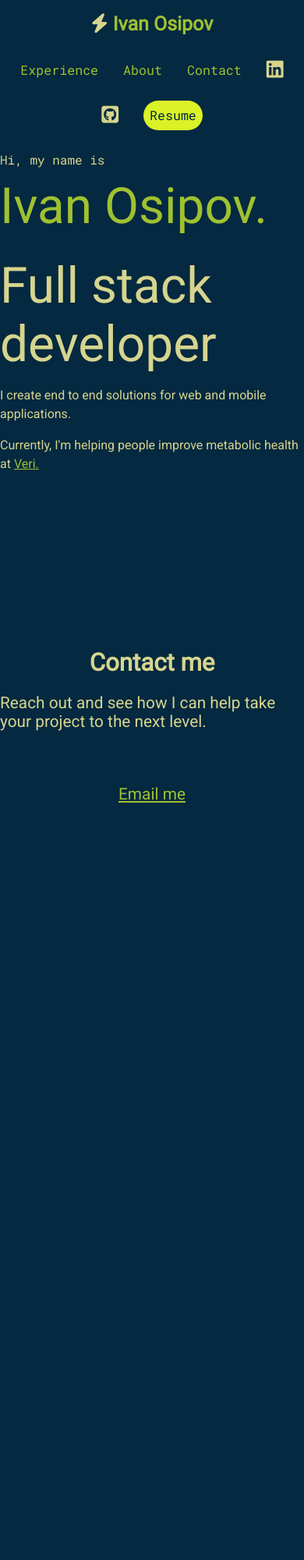
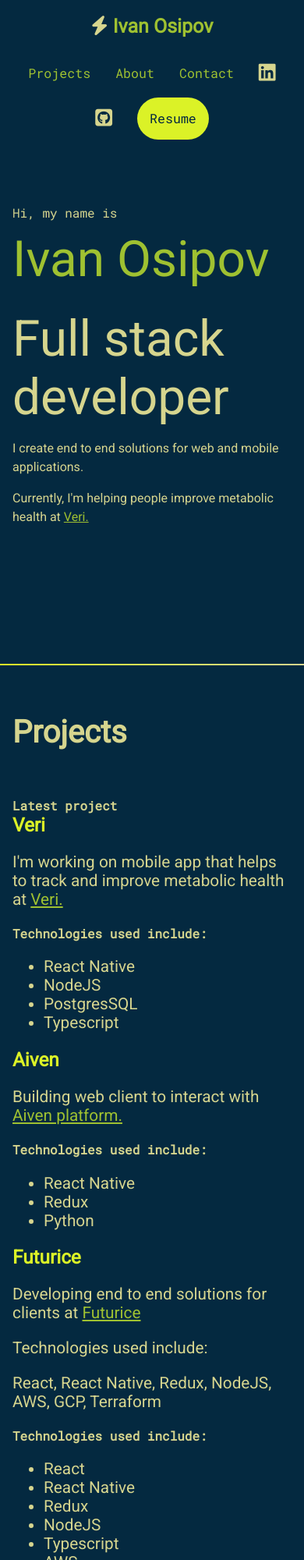
Before and after one commit to IO89/ivan.osipov.github.io, a plain HTML site: page index.html in a window 390 px wide. Shown: the top 2000 px of the page at 78% size. Before the commit the page ends 1098 px from the top, so only its background shows below. Drawn offline with Linux system fonts and the light colour scheme.

Commit message:
chore: add projects

```diff
--- a/index.html
+++ b/index.html
@@ -1,15 +1,29 @@
+<!DOCTYPE html>
+<html lang="en">
+
+<head>
+    <meta charset="UTF-8">
+    <meta http-equiv="X-UA-Compatible" content="IE=edge">
+    <meta name="viewport" content="width=device-width, initial-scale=1.0">
+    <title>Ivan's portfolio</title>
+    <link rel="preconnect" href="https://fonts.googleapis.com">
+    <link rel="preconnect" href="https://fonts.gstatic.com" crossorigin>
     <link href="https://fonts.googleapis.com/css2?family=Roboto&family=Roboto+Mono&display=swap" rel="stylesheet">
+    <link rel="stylesheet" href="styles.css">
     <script src="https://kit.fontawesome.com/d5335a0ae8.js" crossorigin="anonymous"></script>
-<link rel="stylesheet" href="styles.css">
+</head>
+
+<body>
     <nav>
         <ul>
-        <li><h1><a href="index.html">
+            <li>
+                <h1><a href="index.html">
                         <span aria-hidden="true" class="fa-solid fa-bolt"></span>
                         <span>Ivan Osipov</span>
                     </a>
                 </h1>
             </li>
-        <li><a href="#experience">Experience</a></li>
+            <li><a href="#projects">Projects</a></li>
             <li><a href="about.html">About</a></li>
             <li><a href="#contact">Contact</a></li>
             <li><a href="https://www.linkedin.com/in/ivan-osipov-5a020343/" target="_blank">
@@ -21,18 +35,103 @@
                     <span aria-hidden="true" class="fa-brands fa-square-github"></span>
                     <span class="sr-only">GitHub</span>
                 </a></li>
-        <li><a class="button" href="https://drive.google.com/file/d/1CyxkQubPVYffYy9Y0q7sVSjXZ0RsjcJJ/view?usp=share_link">Resume</a></li>
+            <li><a class="button"
+                    href="https://drive.google.com/file/d/1CyxkQubPVYffYy9Y0q7sVSjXZ0RsjcJJ/view?usp=share_link">Resume</a>
+            </li>
         </ul>
     </nav>
     <section id="intro">
-    <p class="name">Hi, my name is <span>Ivan Osipov.</span></p>
+        <p class="name">Hi, my name is <span>Ivan Osipov</span></p>
         <h2>Full stack developer</h2>
         <p>I create end to end solutions for web and mobile applications.</p>
-    <p>Currently, I'm helping people improve metabolic health at <a href="https://www.veri.co/" target="_blank">Veri.</a></p>
+        <p>Currently, I'm helping people improve metabolic health at <a href="https://www.veri.co/"
+                target="_blank">Veri.</a></p>
     </section>
 
+    <div class="gradient" />
+
+    <section id="projects">
+        <h2>Projects</h2>
+
+        <article>
+        <h4>Latest project</h4>
+        <h3>Veri</h3>
+        <p>
+            I'm working on mobile app that helps to track and improve metabolic health at <a href="https://www.veri.co/"
+                target="_blank">Veri.</a>
+        </p>
+        <h4>Technologies used include:</h4>
+        <ul>
+            <li>React Native</li>
+            <li>NodeJS</li>
+            <li>PostgresSQL</li>
+            <li>Typescript</li>
+        </ul>
+
+        <h3>Aiven</h3>
+        <p>Building web client to interact with <a href="https://aiven.io/" target="_blank">Aiven platform.</a></p>
+        <h4>Technologies used include:</h4>
+        <ul>
+            <li>React Native</li>
+            <li>Redux</li>
+            <li>Python</li>
+        </ul>
+
+        <h3>Futurice</h3>
+        <p>Developing end to end solutions for clients at <a href="https://futurice.com/">Futurice</a></p>
+        <p>Technologies used include:</p>
+        <p>React, React Native, Redux, NodeJS, AWS, GCP, Terraform</p>
+        <h4>Technologies used include:</h4>
+        <ul>
+            <li>React</li>
+            <li>React Native</li>
+            <li>Redux</li>
+            <li>NodeJS</li>
+            <li>Typescript</li>
+            <li>AWS</li>
+            <li>GCP</li>
+            <li>Terraform</li>
+        </ul>
+        </article>
+    </section>
+
+    <div class="gradient"></div>
+    <div class="section-drkgreen">
     <section id="contact">
-        <h2 >Contact me</h3>
+        <h2>Contact me</h3>
             <p>Reach out and see how I can help take your project to the next level.</p>
-        <p><a href="mailto:osipov.ivan.89@gmail.com">Email me</a></p>
+            <p><a class="button" href="mailto:osipov.ivan.89@gmail.com">Email me</a></p>
     </section>
+    </div>
+
+    <div class="gradient" />
+
+    <section id="footer">
+        <h2>Ivan Osipov | Full stack developer</h2>
+        <ul>
+            <li><a href="https://www.linkedin.com/in/ivan-osipov-5a020343/" target="_blank">
+                    <span aria-hidden="true" class="fa-brands fa-linkedin"></span>
+                    <span class="sr-only">LinkedIn</span>
+                </a>
+            </li>
+            <li><a href="https://www.github.com/io89" target="_blank">
+                    <span aria-hidden="true" class="fa-brands fa-square-github"></span>
+                    <span class="sr-only">GitHub</span>
+                </a></li>
+            <li>
+                <a mailto="osipov.ivan.89@gmail.com">
+                    <span aria-hidden="true" class="fa-solid fa-envelope"></span>
+                    <span class="sr-only">Email</span>
+                </a>
+            </li>
+        </ul>
+        <p><small>&copy Ivan Osipov <span id="current-date" /></small></p>
+    </section>
+    <script>
+        const currentDate = new Date();
+        const year = currentDate.getFullYear();
+        document.getElementById("current-date").innerHTML = year;
+    </script>
+</body>
+
+</html>
--- a/styles.css
+++ b/styles.css
@@ -36,9 +36,21 @@ a:hover {
     color: var(--ltgreen);
     text-decoration: none;
 }
+/* background div colors */
+.section-drkgreen{
+    background-color: var(--dkgreen);
+}
+.gradient{
+    background: linear-gradient(90deg, rgba(219,242,39,1) 0%, rgba(214,213,142,1) 100%);
+    height: 2px;
+}
+
+
 /* Intro section */
 #intro{
-    padding-bottom: 10rem;
+    padding: 4rem 1rem 10rem 1rem;
+    max-width: 1200px;
+    margin: 0 auto;
 }
 #intro p {
     font-size: 1rem;
@@ -111,8 +123,10 @@ nav [class*="fa-"]:hover {
 .button {
     background-color: var(--ltgreen);
     color: var(--dkblue);
-    padding: 0.5rem;
-    border-radius: 20px;
+    padding: 1rem;
+    border-radius: 30px;
+    font-family: var(--mono);
+    text-decoration: none;
 }
 .button:hover {
     background-color: var(--sand);
@@ -121,6 +135,7 @@ nav [class*="fa-"]:hover {
 @media (min-width: 850px) {
     nav {
       margin: 0 auto;
+      max-width: 1200px;
     }
     nav li:first-child {
       flex-basis: auto;
@@ -128,3 +143,35 @@ nav [class*="fa-"]:hover {
       margin-right: auto;
     }
 }
+/* Project section */
+#projects {
+    padding: 4rem 1rem;
+}
+#projects h2 {
+    font-size: 2.5rem;
+    margin-bottom: calc(2.5rem * 1.5);
+}
+#projects h3{
+    color: var(--ltgreen)
+}
+#projects h4{
+    font-size: 1rem;
+    font-family: var(--mono);
+    margin: 0;
+}
+/* Footer section */
+#footer {
+    text-align: center;
+    padding: 4rem 0;
+}
+#footer ul{
+    margin: 0;
+    padding: 2rem 0;
+    list-style-type: none;
+    display: flex;
+    flex-flow: row wrap;
+    justify-content: center;
+    align-items: center;
+    gap: 3rem;
+    font-size: 3rem;
+}
```
Lines whose indentation alone changed are shown as unchanged.
